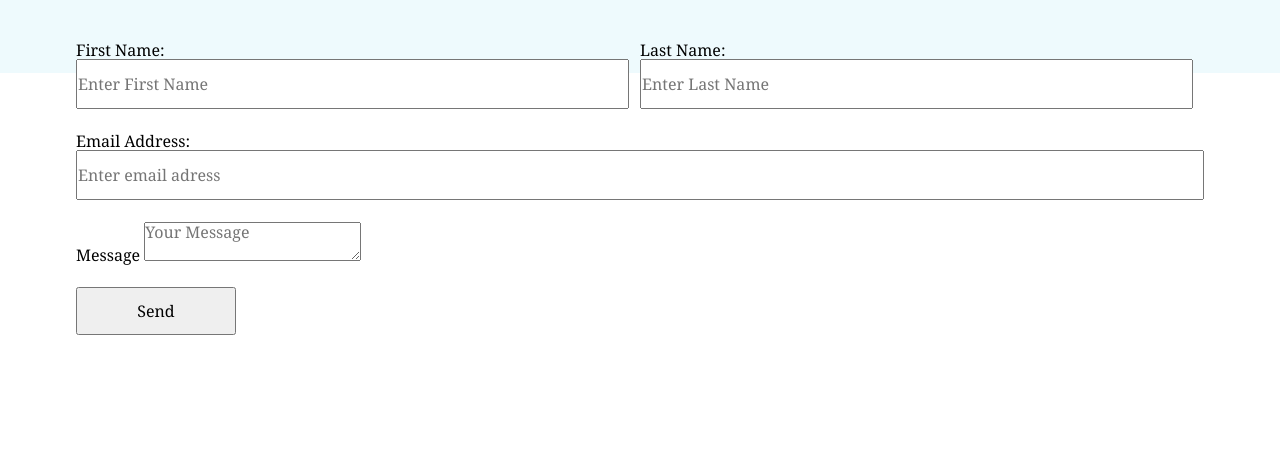
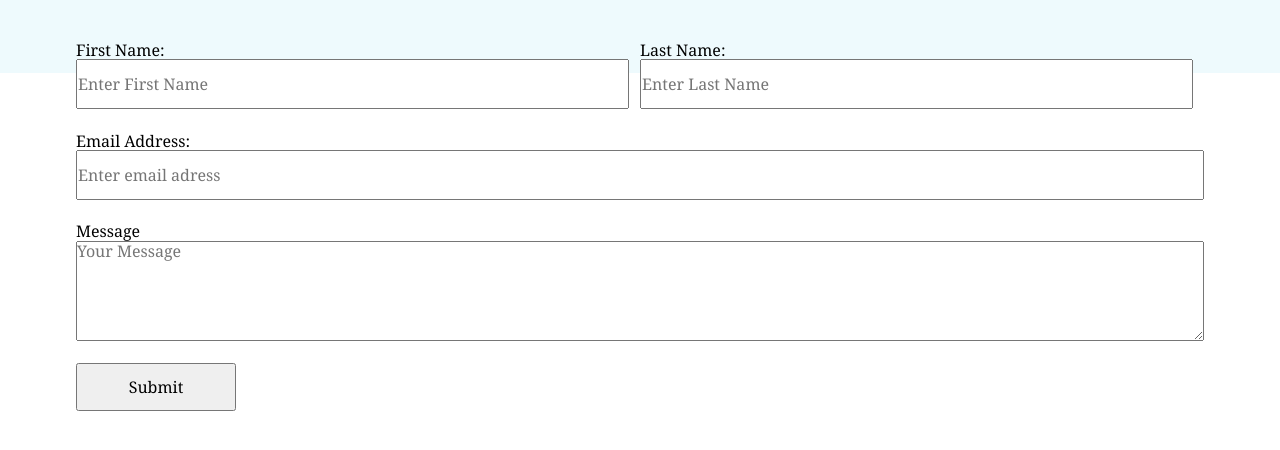
Before and after one commit to CreativeCleverCarlos/Maxim-Accounting, a plain HTML site: page ContactUs.html in a window 1280 px wide. Shown: the part 390-840 px from the top of the page. Drawn offline with Linux system fonts and the light colour scheme; files that its build step writes are made by us from their sources.

Commit message:
text area box fix

```diff
--- a/ContactUs.html
+++ b/ContactUs.html
@@ -58,9 +58,9 @@
 									placeHolder="Enter email adress">
 						</div>
 						<span>Message</span>
-						<textarea placeholder="Your Message" class="form-control" name="message" required></textarea>
+						<textarea placeholder="Your Message" id="text-area-box" name="message" required></textarea>
 						<div class="form-submit-btn">
-						<input id="button" type="submit" value="Send" name="Message">
+						<input id="button" type="submit" name="Message">
 						</div>
 
 					<fieldset>
```
